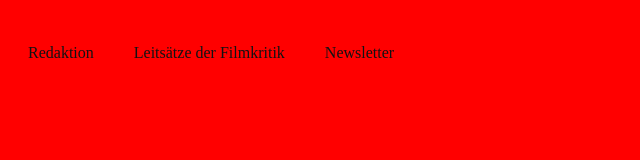
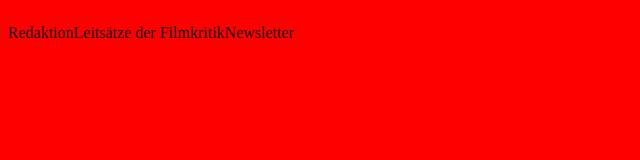
Before and after one commit to dirtylaundri/dirtylaundri.github.io, a plain HTML site: page complextestsite/compl.html in a window 1280 px wide. Shown: the whole page, without its empty margins (0-640 px from the left). Drawn offline with Linux system fonts and the light colour scheme.

Commit message:
Update styles2.css

```diff
--- a/complextestsite/styles2.css
+++ b/complextestsite/styles2.css
@@ -4,5 +4,5 @@
 header {
   float:left;
   color:#121212;
-  padding: 20px;
+  padding: 0px 20pf 0px 0px;
   }
```
